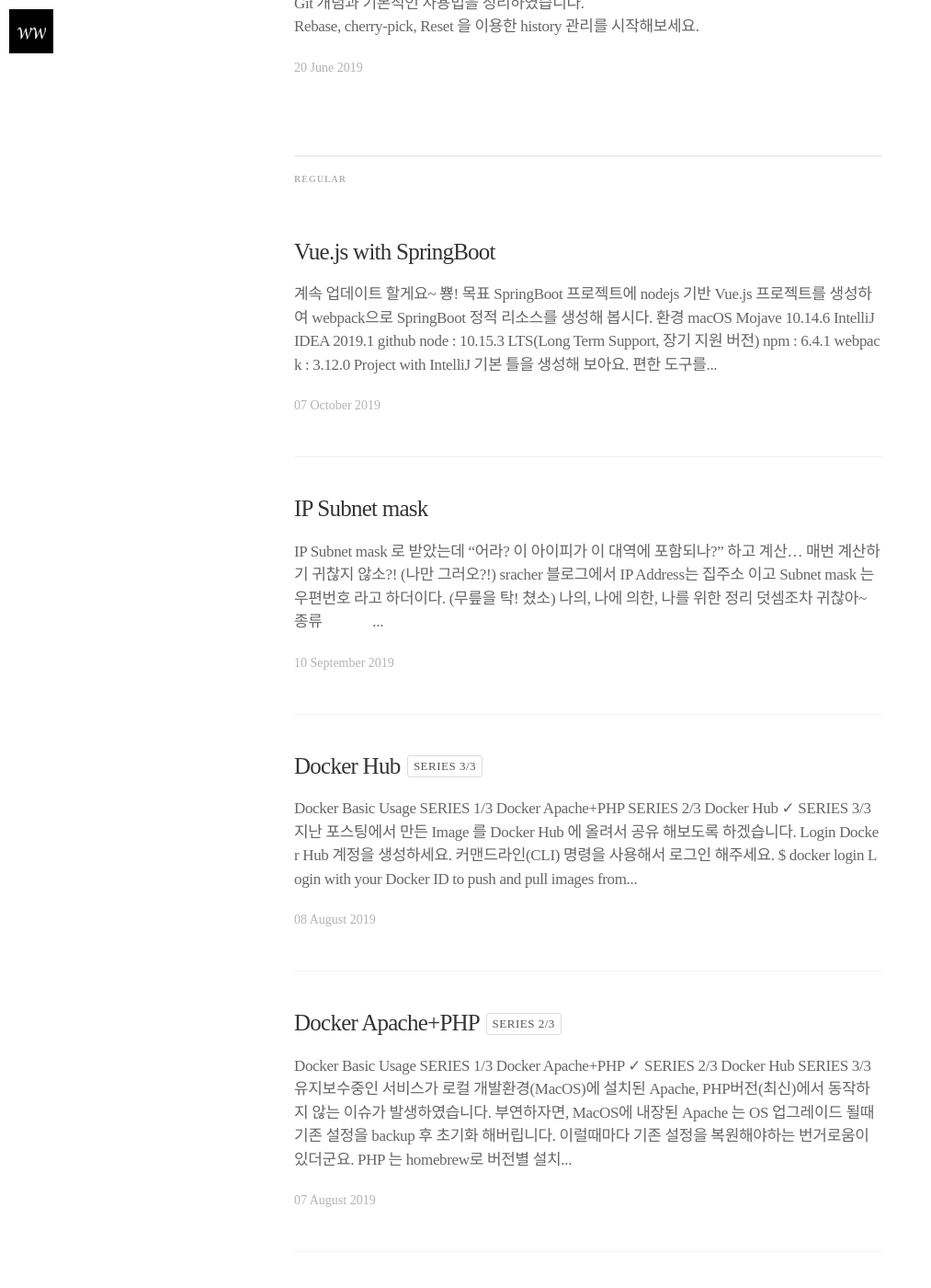
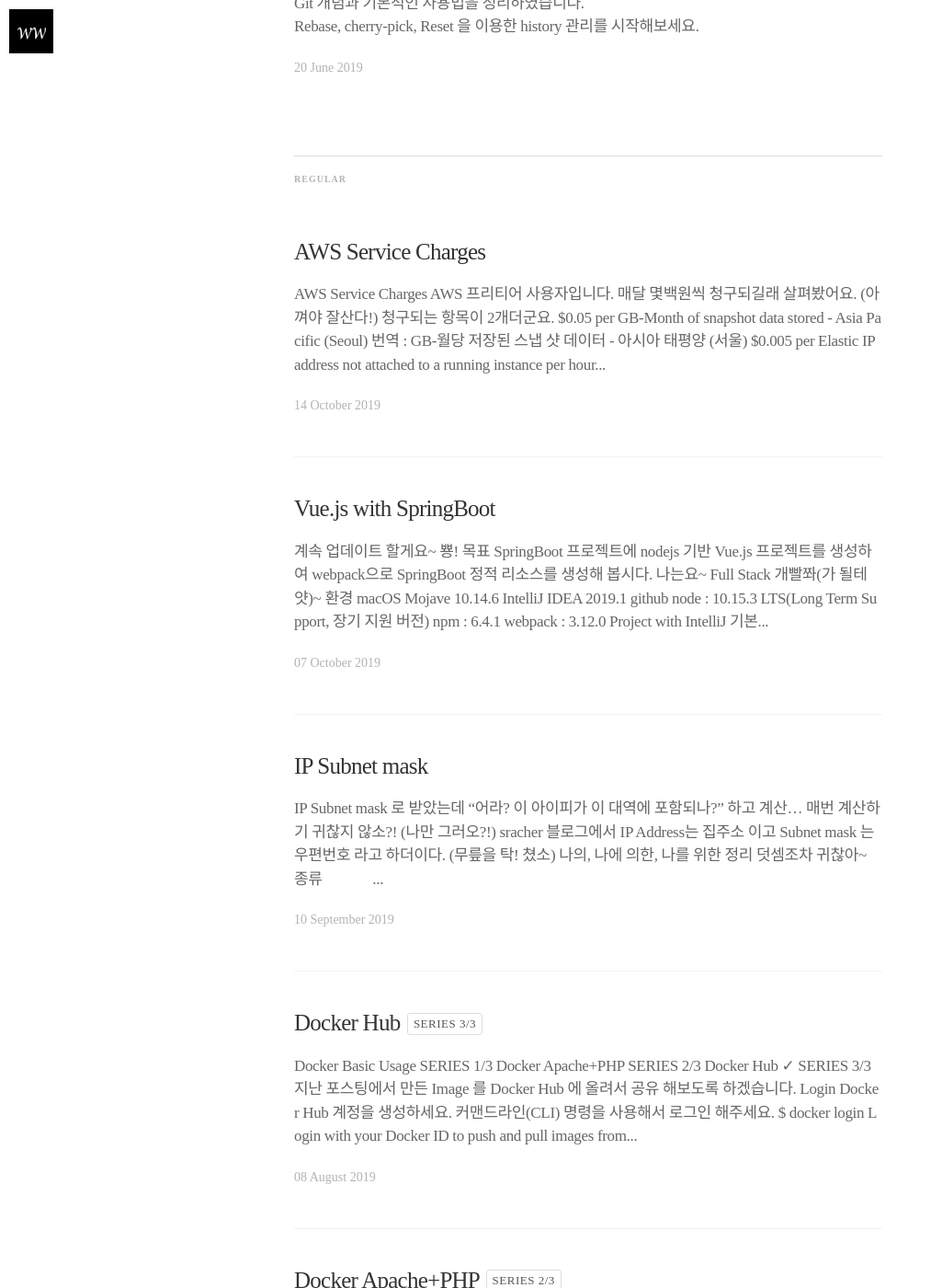
Before and after one commit to didalgus/didalgus.github.io, a Jekyll site: the page built from index.html, in a window 1280 px wide and 1400 px high, scrolled down 855 px. Shown: the whole window at 92% size, without its empty margins (0-1013 px from the left). Built offline with Jekyll 4.4.1, drawn with Linux system fonts in a browser that asks for light colours; nearby versions of some CDN libraries; some web fonts are replaced; the list of posts is cut into pages by our own code; some of the changed text lies outside the part shown.

Commit message:
add post : aws

```diff
--- a/_posts/2019-10-07-VueJS-SpringBoot.markdown
+++ b/_posts/2019-10-07-VueJS-SpringBoot.markdown
@@ -18,6 +18,7 @@ SpringBoot 프로젝트에
 nodejs 기반 Vue.js 프로젝트를 생성하여
 webpack으로 SpringBoot 정적 리소스를 생성해 봅시다.
 <br>
+나는요~ Full Stack 개빨쫘(가 될테얏)~
 
 ## 환경
 
@@ -54,7 +56,16 @@ CLI도 좋구요. IDE도 좋아요.
 요렇게~ [https://www.gitignore.io/api/git,java,vuejs,gradle,eclipse,intellij](https://www.gitignore.io/api/git,java,vuejs,gradle,eclipse,intellij){: target="_blank" }
 깨끗한 저장소를 위하여~!
 
+<br>
 
+### Lombok
+
+롬복 라이브러리 사용을 위해
+Lombok Requires Annotation Processing
+"Settings > Build > Compiler > Annotation Processors"
+메뉴로 이동 후
+[v] Enable annotation prodessing
+위 항목 선택해주세요.
 
 ## Git Repository
 
--- /dev/null
+++ b/_posts/2019-10-14-AWS Service Charges.markdown
@@ -0,0 +1,62 @@
+---
+layout: post
+title:  "AWS Service Charges"
+series:
+date:   2019-10-14 11:00:00 +0900
+abstract: ""
+tags: [AWS]
+image:
+toc: true
+categories: Tech
+---
+
+
+
+## AWS Service Charges
+
+AWS 프리티어 사용자입니다.
+매달 몇백원씩 청구되길래 살펴봤어요. (아껴야 잘산다!)
+
+![aws console]({{ site.url }}/assets/article_images/2019-10-14-AWS Service Charges/2019-10-14-005.png)
+
+청구되는 항목이 2개더군요.
+<br>
+$0.05 per GB-Month of snapshot data stored - Asia Pacific (Seoul)
+번역 : GB-월당 저장된 스냅 샷 데이터 - 아시아 태평양 (서울)
+
+$0.005 per Elastic IP address not attached to a running instance per hour (prorated)
+번역 : 시간당 실행중인 인스턴스에 연결되지 않은 탄력적 IP 주소 (일할 계산)
+
+
+
+![aws console]({{ site.url }}/assets/article_images/2019-10-14-AWS Service Charges/2019-10-14-001.png)
+
+EC2 대시보드에서 스냅샷, 탄력적 IP 를 확인합니다.
+음~ 사용하는게 있군용!
+
+## EBS
+
+스냅샷 메뉴로 이동해서 삭제 해볼까요?
+![aws console]({{ site.url }}/assets/article_images/2019-10-14-AWS Service Charges/2019-10-14-002.png)
+
+2개는 이미 사용중이니 삭제할 수 없다는 안내가 나오네요.
+어디에서 쓰고있나 확인해보니 `인스턴스 > 시작 템플릿` 에서 쓰고있군요.
+시작템플릿에서 쓰고있다면 `이미지 > AMI` 도 같이 지워야지요. (너와 나의 연!결!고!리! ^0^)
+확인해보고 지워도 되는 인스턴스이면 지워주세요.
+
+![aws console]({{ site.url }}/assets/article_images/2019-10-14-AWS Service Charges/2019-10-14-003.png)
+
+
+
+
+## Elastic IP Addresses
+
+연결된 인스턴스가 없는걸 확인했다면 주소 릴리즈 해주세요.
+
+![aws console]({{ site.url }}/assets/article_images/2019-10-14-AWS Service Charges/2019-10-14-004.png)
+
+
+사용중인것은 지우지 않았습니다.
+필요없는 것들만 지워야겠지요.
+
+운영환경에서 인스턴스 몇백대 이럴텐데.. 요금누수 없이 운영하는게 쉽진 않을꺼 같다는 생각이 드네요.
```
Also changed, not shown: other parts of _posts/2019-10-07-VueJS-SpringBoot.markdown (+1 -0 lines), assets/article_images/2019-10-14-AWS Service Charges/2019-10-14-001.png (added), assets/article_images/2019-10-14-AWS Service Charges/2019-10-14-002.png (added), assets/article_images/2019-10-14-AWS Service Charges/2019-10-14-003.png (added), assets/article_images/2019-10-14-AWS Service Charges/2019-10-14-004.png (added), assets/article_images/2019-10-14-AWS Service Charges/2019-10-14-005.png (added).
